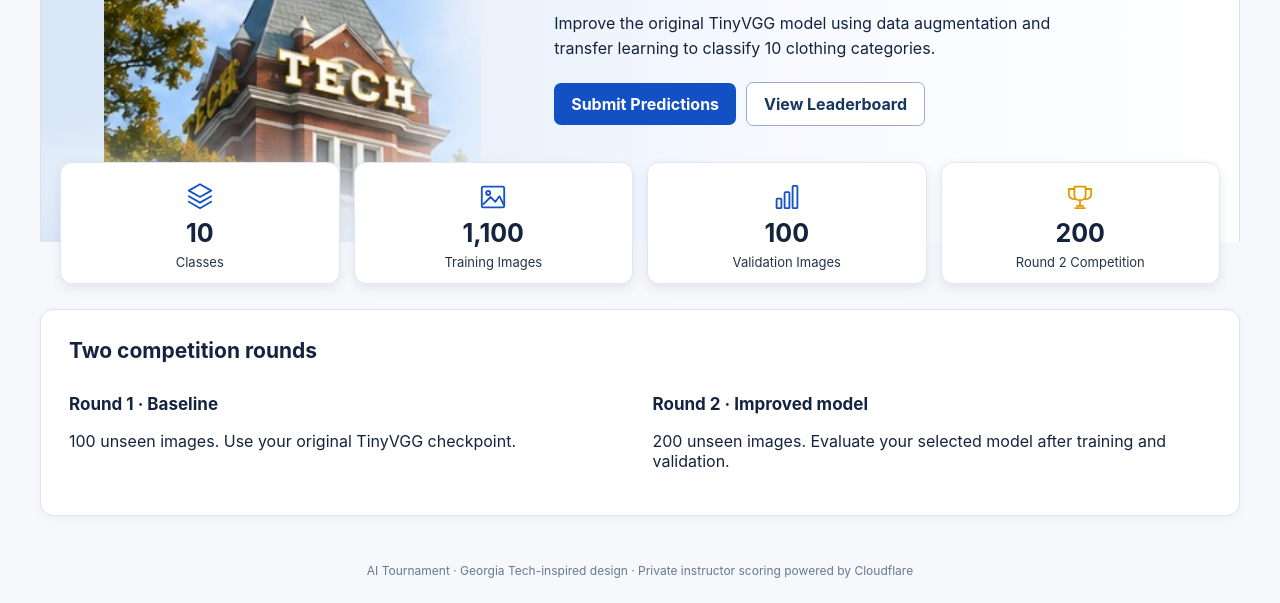
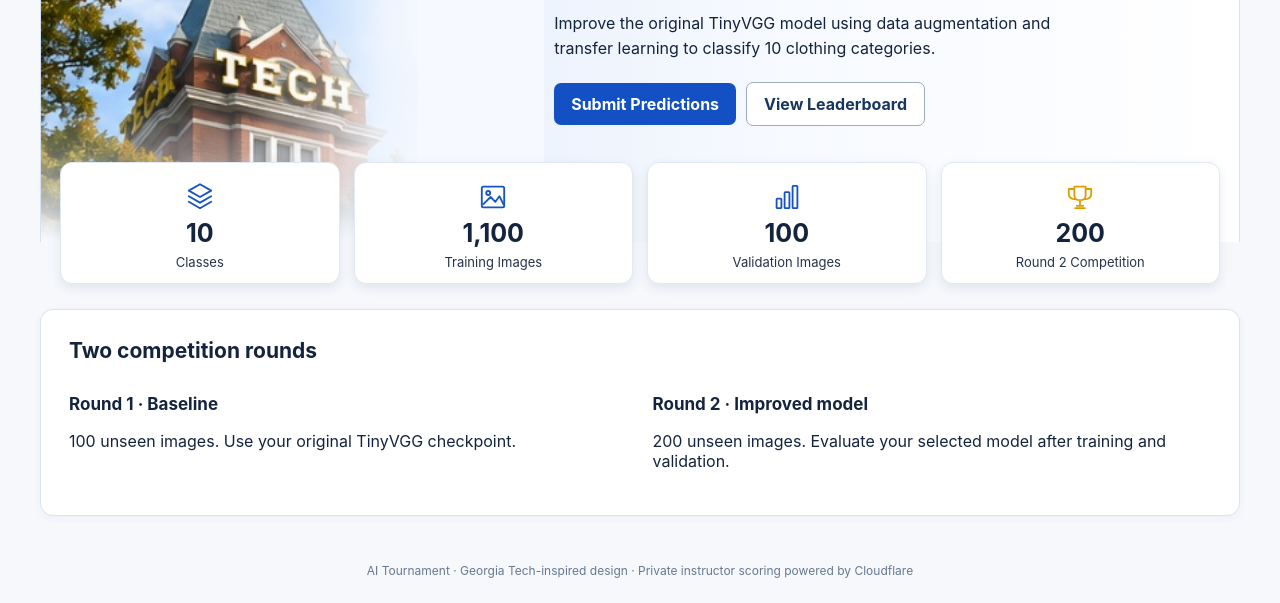
Before and after one commit to AdrianSchell/ai-tournament, a plain HTML site: page index.html in a window 1280 px wide. Shown: the part 218-821 px from the top of the page. Drawn offline with Linux system fonts and the light colour scheme.

Commit message:
Add files via upload

```diff
--- a/style.css
+++ b/style.css
@@ -7,13 +7,19 @@
 .brand{flex-shrink:0}
 #home{position:relative}
 #home .hero{grid-template-columns:42% 58%;min-height:365px;position:relative;background:linear-gradient(90deg,#d8e6f7 0%,#f6f9ff 60%,#fff 100%);border-radius:12px 12px 0 0;border-bottom:0;box-shadow:none}
-#home .hero-photo{min-height:365px;background-image:linear-gradient(0deg,rgba(246,249,255,.96) 0%,rgba(246,249,255,0) 34%),url('assets/tech-tower-reference.jpg');background-position:center,center;background-size:cover,75% auto;background-repeat:no-repeat}
-/* Softly blend the tower photograph into the pale hero background. */
+/* Tower photo: 25% smaller, left-aligned, and gently blended into hero. */
 #home .hero-photo{
-  -webkit-mask-image:linear-gradient(to right,#000 0%,#000 68%,transparent 100%),linear-gradient(to bottom,#000 0%,#000 76%,transparent 100%);
-  mask-image:linear-gradient(to right,#000 0%,#000 68%,transparent 100%),linear-gradient(to bottom,#000 0%,#000 76%,transparent 100%);
-  -webkit-mask-composite:source-in;
-  mask-composite:intersect;
+  min-height:365px;
+  background-color:#f6f9ff;
+  background-image:
+    linear-gradient(to right,transparent 40%,rgba(246,249,255,.25) 53%,rgba(246,249,255,.78) 68%,#f6f9ff 82%),
+    linear-gradient(to bottom,transparent 60%,rgba(246,249,255,.35) 76%,#f6f9ff 100%),
+    url('assets/tech-tower-reference.jpg');
+  background-position:center,center,left center;
+  background-size:cover,cover,75% auto;
+  background-repeat:no-repeat;
+  -webkit-mask-image:none;
+  mask-image:none;
 }
 #home .hero-copy{padding:34px 36px 70px 10px;align-self:start}
 #home .hero h1{font-size:clamp(32px,3.8vw,48px);color:#09264a;margin:0 0 8px;letter-spacing:-.03em}
@@ -28,5 +34,5 @@
 .stat-icon svg{width:32px;height:32px;fill:none;stroke:#1554c4;stroke-width:2.3;stroke-linecap:round;stroke-linejoin:round}
 .stat-icon.trophy svg{stroke:#df9b00}
 #home>.panel{margin-top:25px}
-@media(max-width:850px){#home .hero{grid-template-columns:1fr}#home .hero-photo{min-height:220px;background-position:center 42%}#home .hero-copy{padding:25px 24px 95px}#home .home-stats{margin:-68px 12px 16px;grid-template-columns:repeat(2,1fr)}}
+@media(max-width:850px){#home .hero{grid-template-columns:1fr}#home .hero-photo{min-height:220px;background-position:center,center,left center}#home .hero-copy{padding:25px 24px 95px}#home .home-stats{margin:-68px 12px 16px;grid-template-columns:repeat(2,1fr)}}
 @media(max-width:520px){.gt-logo{width:112px;height:auto}#home .hero-copy{padding-bottom:90px}#home .hero h1{font-size:34px}#home .home-stats{gap:8px}#home .home-stats .stat{min-height:105px}}
```
